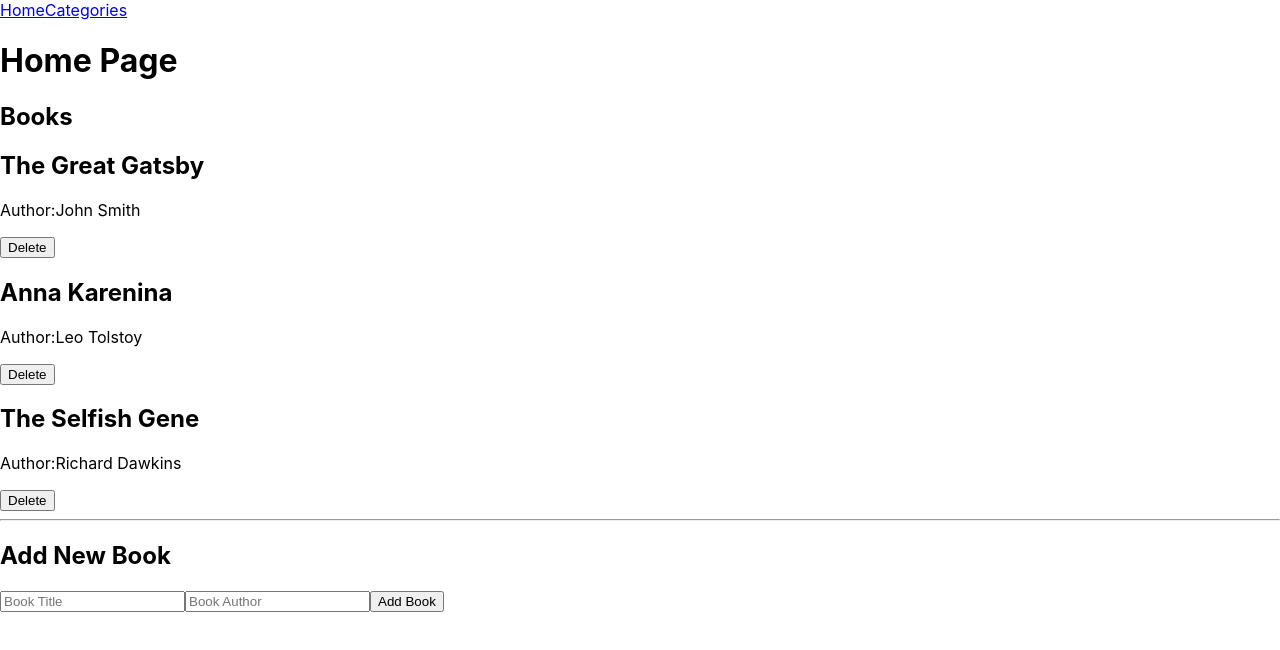
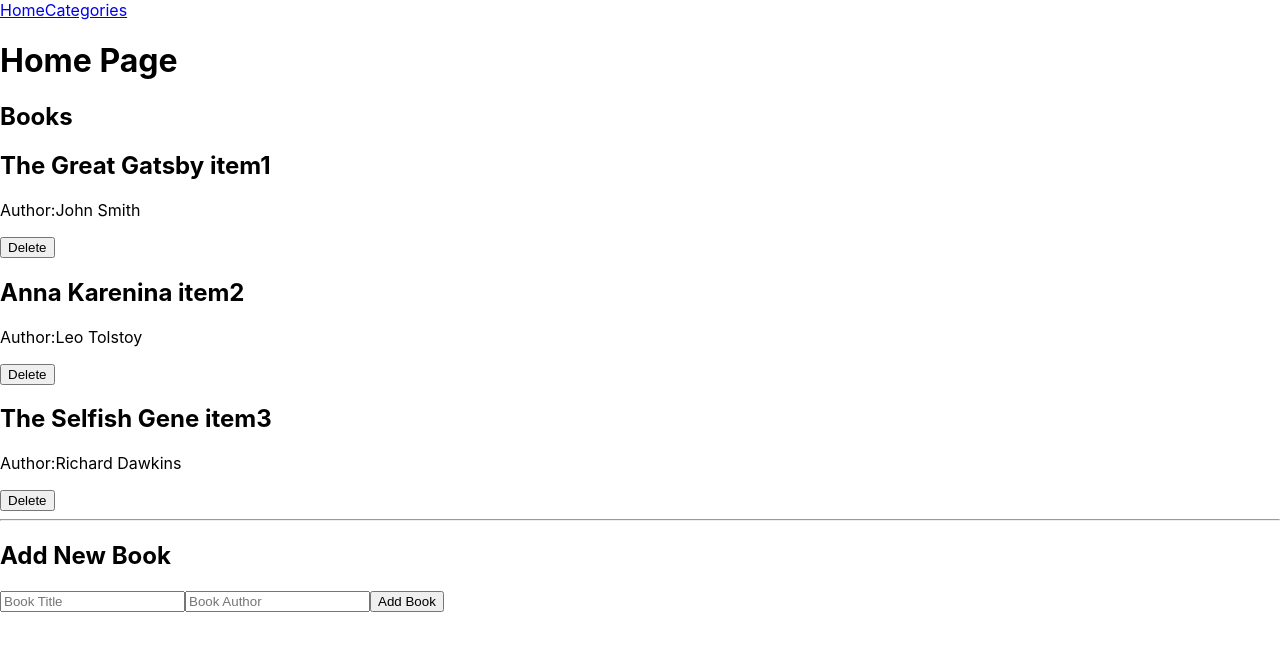
Before and after one commit to 78fatemanazari/react-bookstore, a React (Create React App) app: page / in a window 1280 px wide. Shown: the top 650 px of the page. Built offline with nearby package versions, Linux system fonts and the light colour scheme.

Commit message:
Remove a book action used in components

```diff
--- a/src/components/BookList.js
+++ b/src/components/BookList.js
@@ -1,16 +1,15 @@
 import React from 'react';
 import PropTypes from 'prop-types';
 import BookStoreComponent from './BookStoreComponent';
-import { useSelector , useDispatch } from 'react-redux';
+import { useSelector } from 'react-redux';
 
 const BookList = () => {
    const books = useSelector(state => state.books.books);
-   const dispatch = useDispatch();
    return (
    <div className="book-list">
     <h2>Books</h2>
     {books.map((book) => (
-      <BookStoreComponent key={book.id} book={book} />
+      <BookStoreComponent key={book.item_id} book={book} />
     ))}
     <hr/>
   </div>
--- a/src/components/BookStoreComponent.js
+++ b/src/components/BookStoreComponent.js
@@ -1,18 +1,28 @@
 import React from 'react';
 import PropTypes from 'prop-types';
+import { useDispatch } from 'react-redux';
+import { removeBook } from '../redux/books/booksSlice';
 
-const BookStoreComponent = ({ book, onDelete }) => (
+const BookStoreComponent = ({ book }) => {
+  const dispatch = useDispatch();
+
+  const handleRemoveBook = (bookId) => {
+    dispatch(removeBook(bookId));
+  };
+
+  return (
     <div className="book">
-    <h2>{book.title}</h2>
+      <h2>{book.title} {book.item_id}</h2>
       <p>
         Author:
         {book.author}
       </p>
-    <button type="button" onClick={() => onDelete(book.id)}>
+      <button type="button" onClick={() => handleRemoveBook(book.item_id)}>
         Delete
       </button>
     </div>
   );
+}
 
 BookStoreComponent.propTypes = {
   book: PropTypes.shape({
--- a/src/redux/books/booksSlice.js
+++ b/src/redux/books/booksSlice.js
@@ -29,7 +29,7 @@ const booksSlice = createSlice({
       state.books.push(action.payload);
     },
     removeBook: (state, action) => {
-      state.books = state.books.filter((book) => book.id !== action.payload);
+      state.books = state.books.filter((book) => book.item_id !== action.payload);
     },
   },
 });
```
Lines whose indentation alone changed are shown as unchanged.
